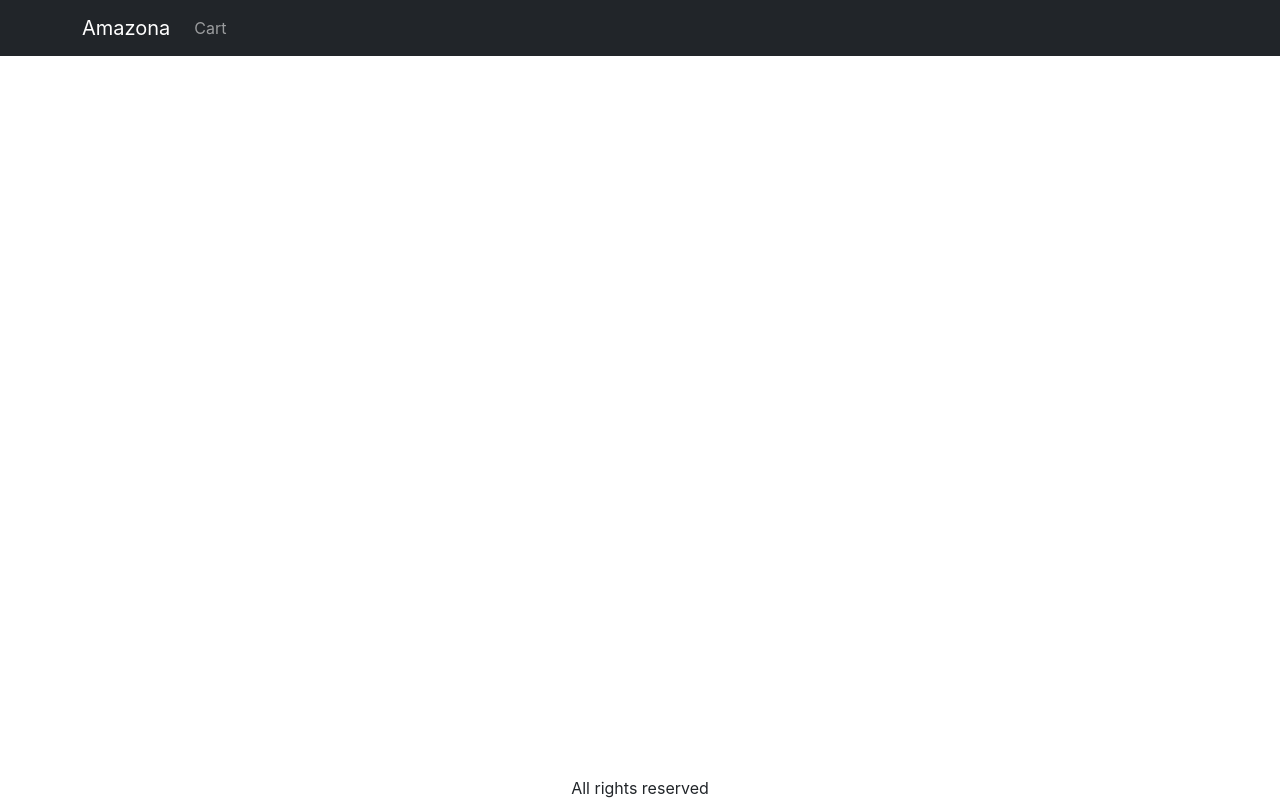
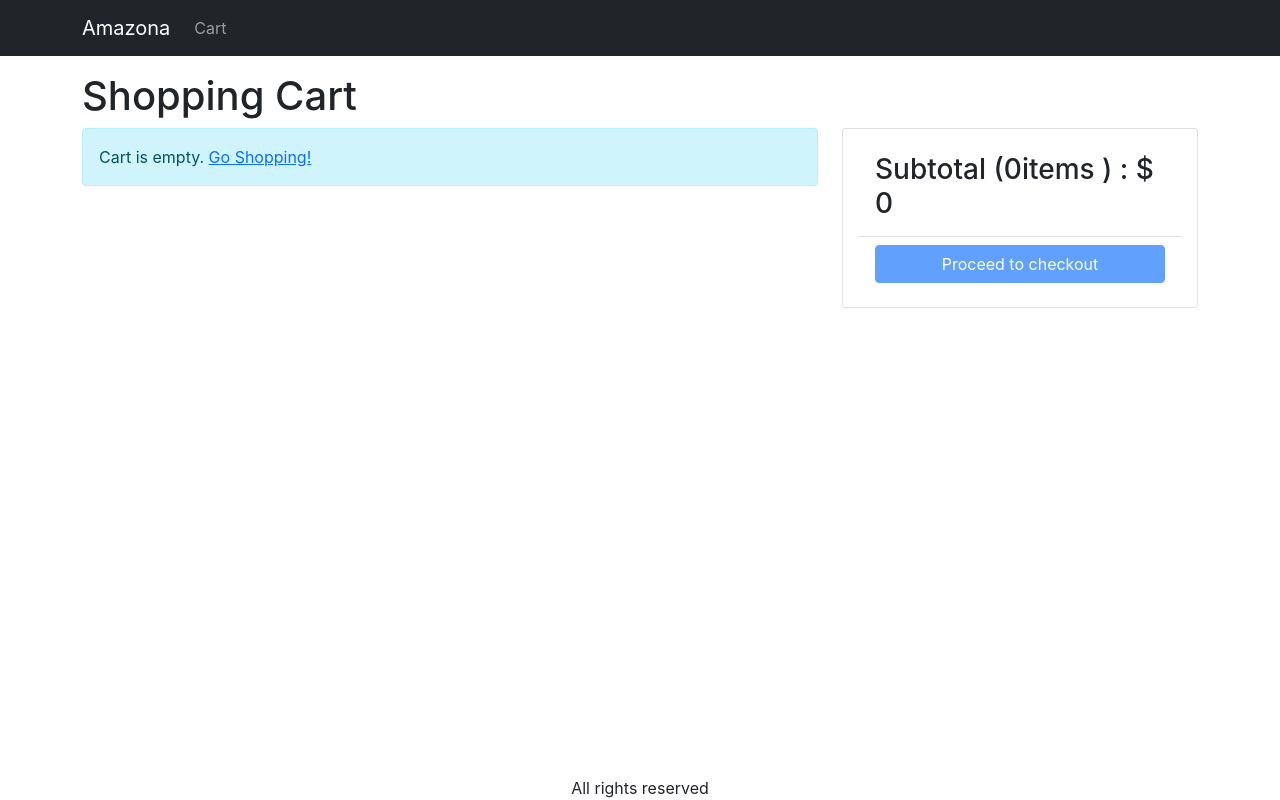
Before and after one commit to Mayank91771/ECommerce, a React (Create React App) app in the folder frontend/: page /cart in a window 1280 px wide. Built offline with nearby package versions, Linux system fonts and the light colour scheme.

Commit message:
CartScreen UI created

```diff
--- a/frontend/src/App.js
+++ b/frontend/src/App.js
@@ -8,6 +8,7 @@
 import Container from "react-bootstrap/Container";
 import { LinkContainer } from "react-router-bootstrap/";
 import { Store } from "./store";
+import CartScreen from "./screens/CartScreen";
 
 function App() {
   const { state } = useContext(Store);
@@ -44,6 +45,7 @@
             <Routes>
               <Route path="/product/:slug" element={<ProductScreen />} />{" "}
               {/* slug is an element of data.js */}
+              <Route path="/cart" element={<CartScreen />} />{" "}
               <Route path="/" element={<HomeScreen />} />
             </Routes>
           </Container>
--- a/frontend/src/index.css
+++ b/frontend/src/index.css
@@ -58,3 +58,7 @@
 .img-large {
   max-width: 100%;
 }
+
+.img-thumbnail {
+  height: 80px;
+}
--- /dev/null
+++ b/frontend/src/screens/CartScreen.js
@@ -0,0 +1,98 @@
+import React from "react";
+import { useContext } from "react";
+import { Store } from "../store";
+import { Helmet } from "react-helmet-async";
+import Row from "react-bootstrap/Row";
+import Col from "react-bootstrap/Col";
+import MessageBox from "../components/MessageBox";
+import ListGroup from "react-bootstrap/ListGroup";
+import { Link } from "react-router-dom";
+import Button from "react-bootstrap/Button";
+import Card from "react-bootstrap/Card";
+
+function CartScreen() {
+  const { state, dispatch: ctxtDispatch } = useContext(Store);
+  const {
+    cart: { cartItems },
+  } = state;
+  return (
+    <div>
+      <Helmet>
+        <title>Shopping Cart</title>
+      </Helmet>
+      <h1>Shopping Cart</h1>
+      <Row>
+        <Col md={8}>
+          {cartItems.length === 0 ? (
+            <MessageBox>
+              Cart is empty. <Link to="/">Go Shopping!</Link>
+            </MessageBox>
+          ) : (
+            <ListGroup>
+              {cartItems.map((item) => (
+                <ListGroup.Item key={item._id}>
+                  <Row className="align-items-center">
+                    <Col md={4}>
+                      <img
+                        src={item.image}
+                        alt={item.name}
+                        className="img-fluid rounded img-thumbnail"
+                      ></img>{" "}
+                      <Link to={`/product/${item.slug}`}>{item.name}</Link>
+                    </Col>
+                    <Col md={3}>
+                      <Button variant="light" disabled={item.quantity === 1}>
+                        <i className="fas fa-minus-circle"></i>
+                      </Button>
+                      <span>{item.quantity}</span>
+                      <Button
+                        variant="light"
+                        disabled={item.quantity === item.countInStock}
+                      >
+                        <i className="fas fa-plus-circle"></i>
+                      </Button>
+                    </Col>
+                    <Col md={3}>${item.price}</Col>
+                    <Col md={2}>
+                      <Button variant="light">
+                        <i className="fas fa-trash"></i>
+                      </Button>
+                    </Col>
+                  </Row>
+                </ListGroup.Item>
+              ))}
+            </ListGroup>
+          )}
+        </Col>
+        <Col md={4}>
+          <Card>
+            <Card.Body>
+              <ListGroup variant="flush">
+                <ListGroup.Item>
+                  <h3>
+                    Subtotal ({cartItems.reduce((a, c) => a + c.quantity, 0)}
+                    items ) : ${" "}
+                    {cartItems.reduce((a, c) => a + c.price * c.quantity, 0)}
+                  </h3>
+                </ListGroup.Item>
+                <ListGroup.Item>
+                  <div className="d-grid">
+                    <Button
+                      type="button"
+                      variant="primary"
+                      disabled={cartItems.length === 0}
+                    >
+                      Proceed to checkout
+                    </Button>
+                  </div>
+                </ListGroup.Item>
+              </ListGroup>
+            </Card.Body>
+          </Card>
+        </Col>
+      </Row>
+    </div>
+  );
+}
+
+export default CartScreen;
--- a/frontend/src/screens/ProductScreen.js
+++ b/frontend/src/screens/ProductScreen.js
@@ -1,5 +1,5 @@
 import React from "react";
-import { useParams } from "react-router-dom";
+import { useNavigate, useParams } from "react-router-dom";
 import { useEffect, useReducer, useContext } from "react";
 import axios from "axios";
 import Row from "react-bootstrap/Row";
@@ -30,6 +30,7 @@
 };
 
 function ProductScreen() {
+  const navigate = useNavigate();
   const params = useParams(); //react hook useParams() from react router dom
   const { slug } = params; //getting data.slug from param
 
@@ -70,6 +71,7 @@
       type: "CART_ADD_ITEM",
       payload: { ...product, quantity },
     });
+    navigate("/cart"); //It will navigate to cart page after user add item to cart
   };
 
   return loading ? (
```
